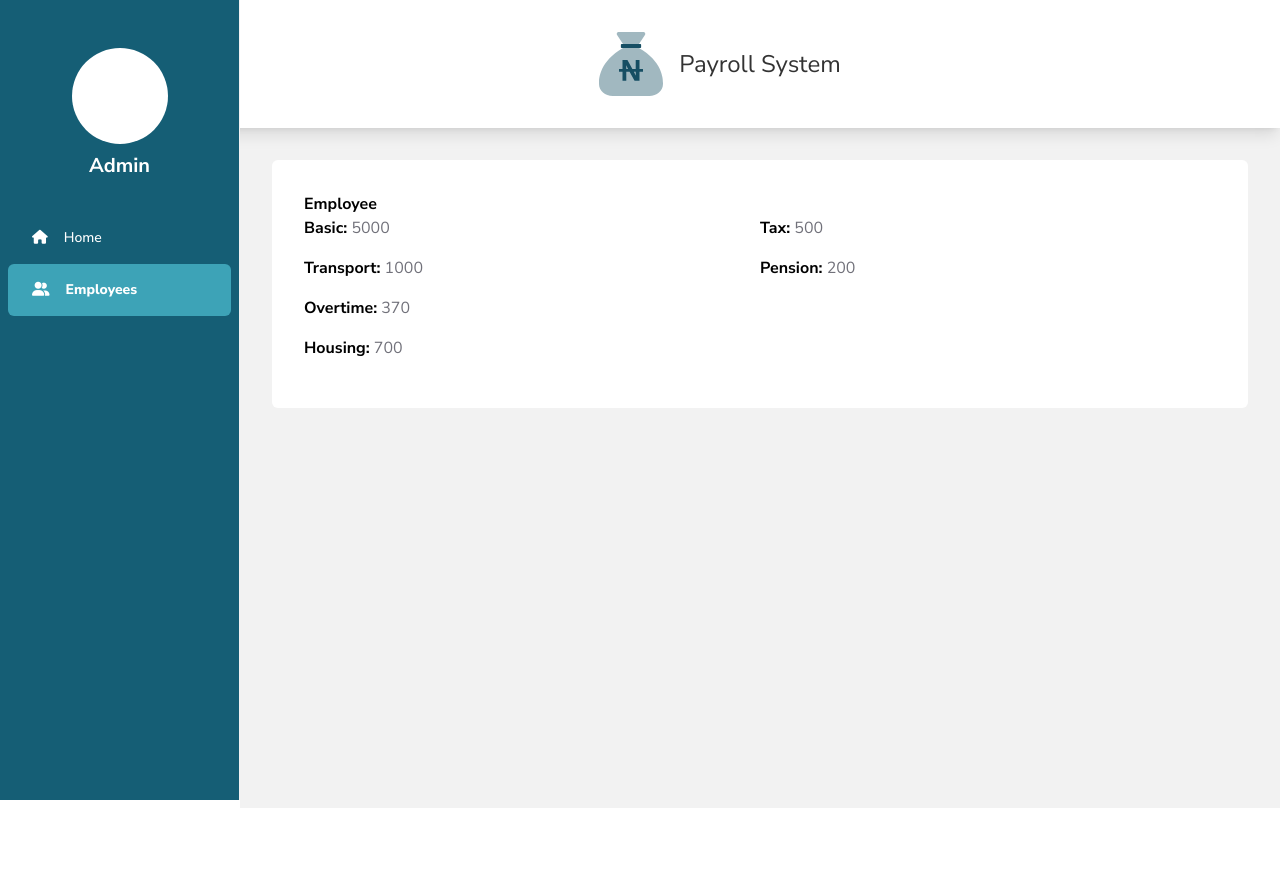
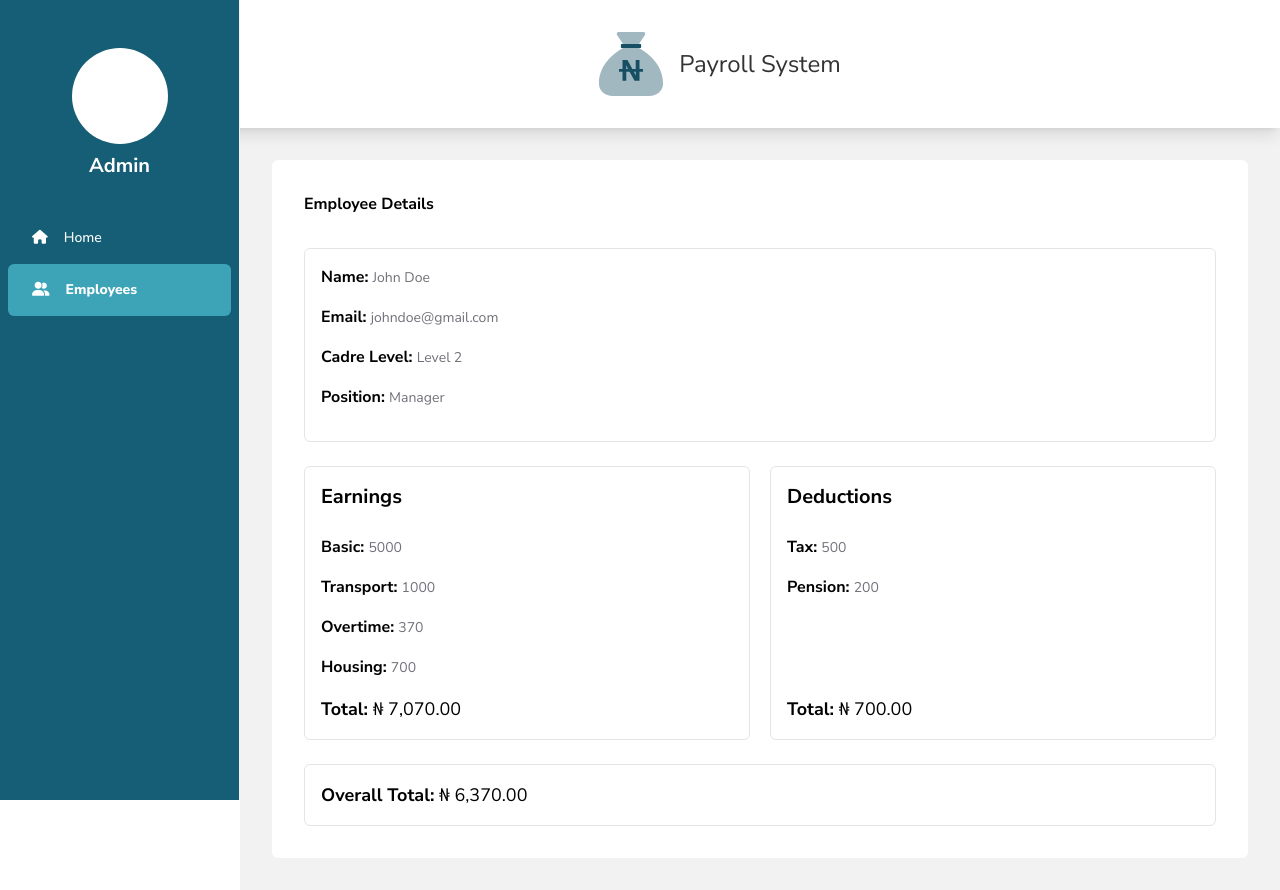
Before and after one commit to Hikmahx/payroll-system, a React (Create React App) app: page /employees/1685328248504 in a window 1280 px wide. Before the commit the page ends 808 px from the top, so only its background shows below. Built offline with nearby package versions, Linux system fonts and the light colour scheme; data requests are answered from the project's data file.

Commit message:
function for adding up numbers to display the totals

```diff
--- a/src/api/db.json
+++ b/src/api/db.json
@@ -45,7 +45,9 @@
       "isAdmin": false,
       "earnings": {
         "basic": 4000,
-        "housing": 800
+        "transport": 411,
+        "housing": 800,
+        "overtime": 0
       },
       "deductions": {
         "tax": 300,
--- a/src/components/Employee/Deductions.tsx
+++ b/src/components/Employee/Deductions.tsx
@@ -1,20 +1,36 @@
 import React from "react";
-import { useSelector } from "react-redux";
-import { RootState } from "../../redux/store";
+import { deductionTotal, formattedNumber } from "../../utils/total";
+// import { useSelector } from "react-redux";
+// import { RootState } from "../../redux/store";
 
 const Deductions = ({ employee }: any) => {
   // const { loading, error, errMsg, employee } = useSelector(
   //   (state: RootState) => state.employees
   // );
   return (
-    <div className="flex-1">
-      <div className="mb-4">
-        <span className="font-bold">Tax:</span>{" "}
-        <span className="text-zinc-500">{employee.deductions?.tax}</span>
+    <div className="flex-1 p-4 border border-zinc-200 rounded-md flex flex-col justify-between">
+      <div className="">
+        <h2 className="font-bold mb-6 text-lg lg:text-xl">Deductions</h2>
+        <div className="mb-4">
+          <span className="font-bold">Tax:</span>{" "}
+          <span className="text-zinc-500 text-sm">
+            {employee.deductions?.tax}
+          </span>
+        </div>
+        <div className="mb-4">
+          <span className="font-bold">Pension:</span>{" "}
+          <span className="text-zinc-500 text-sm">
+            {employee.deductions?.pension}
+          </span>
+        </div>
       </div>
-      <div className="mb-4">
-        <span className="font-bold">Pension:</span>{" "}
-        <span className="text-zinc-500">{employee.deductions?.pension}</span>
+      <div className="">
+        <h2 className="text-lg">
+          <span className="font-bold">Total:</span>{" "}
+          <span className="">
+            ₦ {formattedNumber(deductionTotal(employee))}
+          </span>
+        </h2>
       </div>
     </div>
   );
--- a/src/components/Employee/Earnings.tsx
+++ b/src/components/Employee/Earnings.tsx
@@ -1,23 +1,45 @@
 import React from "react";
+import { earningTotal, formattedNumber, overallTotal } from "../../utils/total";
 
 const Deductions = ({ employee }: any) => {
   return (
-    <div className="flex-1">
+    <div className="flex-1 p-4 border border-zinc-200 rounded-md flex flex-col justify-between">
+      <div className="">
+        <h2 className="font-bold mb-6  text-lg lg:text-xl">Earnings</h2>
+
         <div className="mb-4">
           <span className="font-bold">Basic:</span>{" "}
-        <span className="text-zinc-500">{employee.earnings.basic}</span>
+          <span className="text-zinc-500 text-sm">
+            {employee.earnings.basic}
+          </span>
         </div>
         <div className="mb-4">
           <span className="font-bold">Transport:</span>{" "}
-        <span className="text-zinc-500">{employee.earnings.transport}</span>
+          <span className="text-zinc-500 text-sm">
+            {employee.earnings.transport}
+          </span>
         </div>
         <div className="mb-4">
           <span className="font-bold">Overtime:</span>{" "}
-        <span className="text-zinc-500">{employee.earnings.overtime}</span>
+          <span className="text-zinc-500 text-sm">
+            {employee.earnings.overtime}
+          </span>
         </div>
         <div className="mb-4">
           <span className="font-bold">Housing:</span>{" "}
-        <span className="text-zinc-500">{employee.earnings.housing}</span>
+          <span className="text-zinc-500 text-sm">
+            {employee.earnings.housing}
+          </span>
+        </div>
+      </div>
+      <div className="">
+        <h2 className="text-lg">
+          <span className="font-bold">Total:</span>{" "}
+          <span className="">
+            {" "}
+            ₦ {formattedNumber(earningTotal(employee))}
+          </span>
+        </h2>
       </div>
     </div>
   );
--- a/src/components/Employees/EmployeesTable.tsx
+++ b/src/components/Employees/EmployeesTable.tsx
@@ -7,6 +7,7 @@ import Loading from "../shared/Loading";
 import { getEmployees } from "../../redux/reducers/employeesSlice";
 import { ThunkDispatch } from "redux-thunk";
 import { AnyAction } from "redux";
+import { deductionTotal, earningTotal, formattedNumber } from "../../utils/total";
 
 const EmployeesTable = () => {
   const dispatch: ThunkDispatch<RootState, null, AnyAction> = useDispatch();
@@ -44,8 +45,8 @@ const EmployeesTable = () => {
                         <th className="px-2 py-4"></th>
                         <th className="px-2 py-4">Name</th>
                         <th className="px-2 py-4">Email</th>
-                        <th className="px-2 py-4">Cadre Level</th>
-                        <th className="px-2 py-4">Position</th>
+                        <th className="px-2 py-4">Earnings</th>
+                        <th className="px-2 py-4">Deductions</th>
                       </tr>
                       <tr className="h-6"></tr>
                     </thead>
@@ -70,10 +71,18 @@ const EmployeesTable = () => {
                                 </Link>
                               </td>
                               <td className="px-2 py-2">{employee.email}</td>
-                              <td className="px-2 py-2 capitalize">
-                                {employee.cadreLevel}
+                              <td className="px-2 py-2 capitalize ">
+                                ₦{" "}
+                                <span className="text-green-600">
+                                  {formattedNumber(earningTotal(employee))}
+                                </span>
                               </td>
-                              <td className="px-2 py-2 capitalize">{employee.position}</td>
+                              <td className="px-2 py-2 capitalize ">
+                                ₦{" "}
+                                <span className="text-red-600">
+                                  {formattedNumber(deductionTotal(employee))}
+                                </span>
+                              </td>
                             </tr>
                           ))}
                         </>
--- a/src/pages/Employee.tsx
+++ b/src/pages/Employee.tsx
@@ -7,6 +7,7 @@ import Loading from "../components/shared/Loading";
 import { getSingleEmployee } from "../redux/reducers/employeesSlice";
 import { RootState } from "../redux/store";
 import { useParams } from "react-router-dom";
+import { formattedNumber, overallTotal } from "../utils/total";
 
 const Employee = () => {
   const dispatch: ThunkDispatch<RootState, null, AnyAction> = useDispatch();
@@ -46,11 +47,45 @@ const Employee = () => {
                         key={employee.id}
                         className="bg-white rounded-md p-8"
                       >
-                        <h1 className="font-bold">Employee</h1>
+                        <h1 className="font-bold mb-8">Employee Details</h1>
 
-                        <div className="flex">
+                        <div className="info p-4 border border-zinc-200 rounded-md">
+                          <p className="mb-4">
+                            <span className="font-bold">Name:</span>{" "}
+                            <span className="text-zinc-500 text-sm capitalize">
+                              {employee.name}
+                            </span>
+                          </p>
+                          <p className="mb-4">
+                            <span className="font-bold">Email:</span>{" "}
+                            <span className="text-zinc-500 text-sm break-words">
+                              {employee.email}
+                            </span>
+                          </p>
+                          <p className="mb-4">
+                            <span className="font-bold">Cadre Level:</span>{" "}
+                            <span className="text-zinc-500 text-sm capitalize">
+                              {employee.cadreLevel}
+                            </span>
+                          </p>
+                          <p className="mb-4">
+                            <span className="font-bold">Position:</span>{" "}
+                            <span className="text-zinc-500 text-sm capitalize">
+                              {employee.position}
+                            </span>
+                          </p>
+                        </div>
+                        <div className="flex flex-col lg:flex-row gap-5 my-6">
                           <Earnings employee={employee} />
                           <Deduction employee={employee} />
+                        </div>
+                        <div className="info p-4 border border-zinc-200 rounded-md">
+                          <h2 className="text-lg">
+                            <span className="font-bold">Overall Total:</span>{" "}
+                            <span className="">
+                              ₦ {formattedNumber(overallTotal(employee))}
+                            </span>
+                          </h2>
                         </div>
                       </div>
                     ))}
--- a/src/redux/reducers/employeesSlice.ts
+++ b/src/redux/reducers/employeesSlice.ts
@@ -8,6 +8,7 @@ interface EmployeesState {
   error: boolean;
   loading: boolean;
   errMsg: string | undefined;
+  // deduction: number;
 }
 
 interface KnownError {
@@ -77,12 +78,16 @@ const initialState: EmployeesState = {
   error: false,
   loading: false,
   errMsg: "" as string | undefined,
+  // deduction:0
 };
 
 const EmployeesSlice = createSlice({
   name: "employees",
   initialState,
-  reducers: {},
+  reducers: {
+    // deductionTotal: (state, action) => {
+    // },
+  },
   extraReducers: (builder) => {
     builder.addCase(addEmployee.pending, (state, action) => {
       state.loading = true;
--- /dev/null
+++ b/src/utils/total.ts
@@ -0,0 +1,25 @@
+import { Employee } from "../redux/reducers/types";
+
+export const deductionTotal = (employee: Employee) => {
+  return employee.deductions.tax + employee.deductions.pension;
+};
+
+export const earningTotal = (employee: Employee) => {
+  return (
+    employee.earnings.basic +
+    employee.earnings.housing +
+    employee.earnings.overtime +
+    employee.earnings.transport
+  );
+};
+
+export const overallTotal = (employee: Employee) => {
+  return earningTotal(employee) - deductionTotal(employee);
+};
+
+export const formattedNumber = (number: number): string => {
+  return number.toLocaleString(undefined, {
+    minimumFractionDigits: 2,
+    maximumFractionDigits: 2,
+  });
+};
```
Lines whose indentation alone changed are shown as unchanged.
